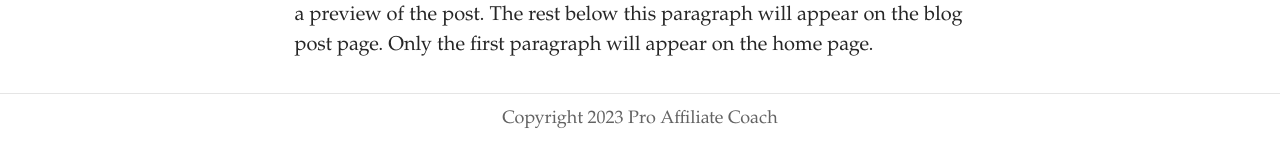
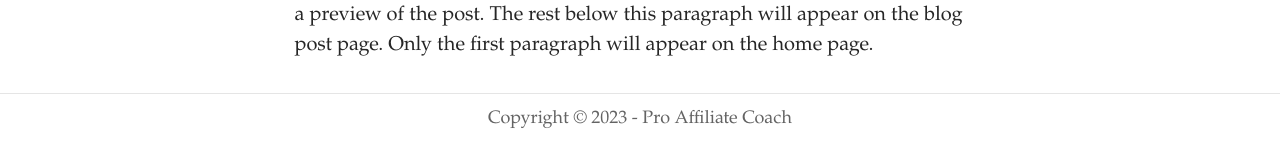
Before and after one commit to ProAffiliateCoach/proaffiliateblog, a Jekyll site: the page built from index.html, in a window 1280 px wide. Shown: the part 777-938 px from the top of the page. Built offline with Jekyll 4.4.1, drawn with Linux system fonts in a browser that asks for light colours; some web fonts are replaced; the list of posts is cut into pages by our own code.

```diff
--- a/_data/settings.yml
+++ b/_data/settings.yml
@@ -10,7 +10,7 @@ description: Welcome to Pro Affiliate Coach official website, a valuable
   with our comprehensive collection of blog posts tailored specifically for
   affiliate marketers. Start your journey towards affiliate marketing excellence
   today!
-footer_text: Copyright 2023 Pro Affiliate Coach
+footer_text: Copyright © 2023 - Pro Affiliate Coach
 header_feature_image: ../uploads/pro-affiliate-marketing-banner.png
 header_text: SkyRocket Commissions
 header_text_color: "#ffffff"
```
